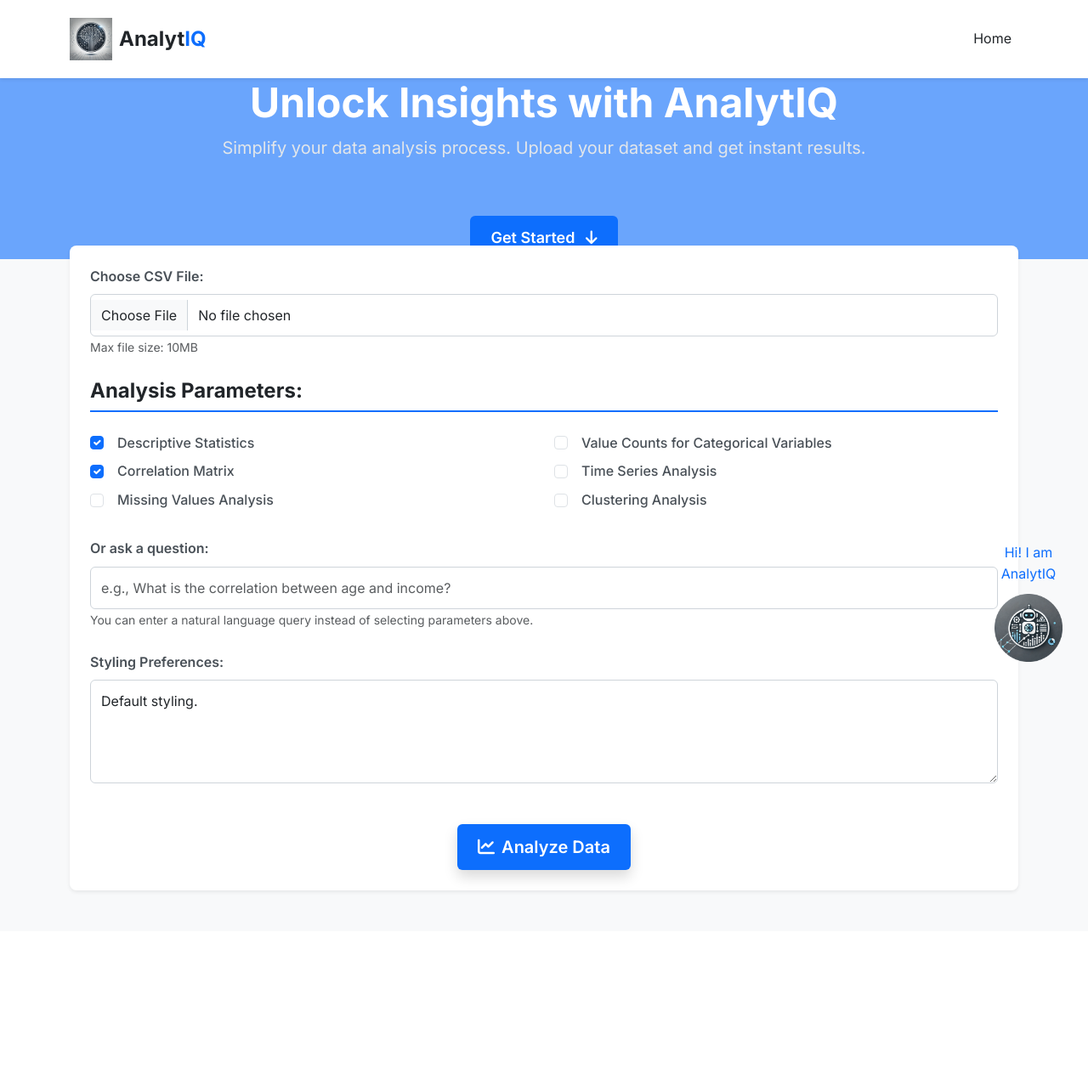
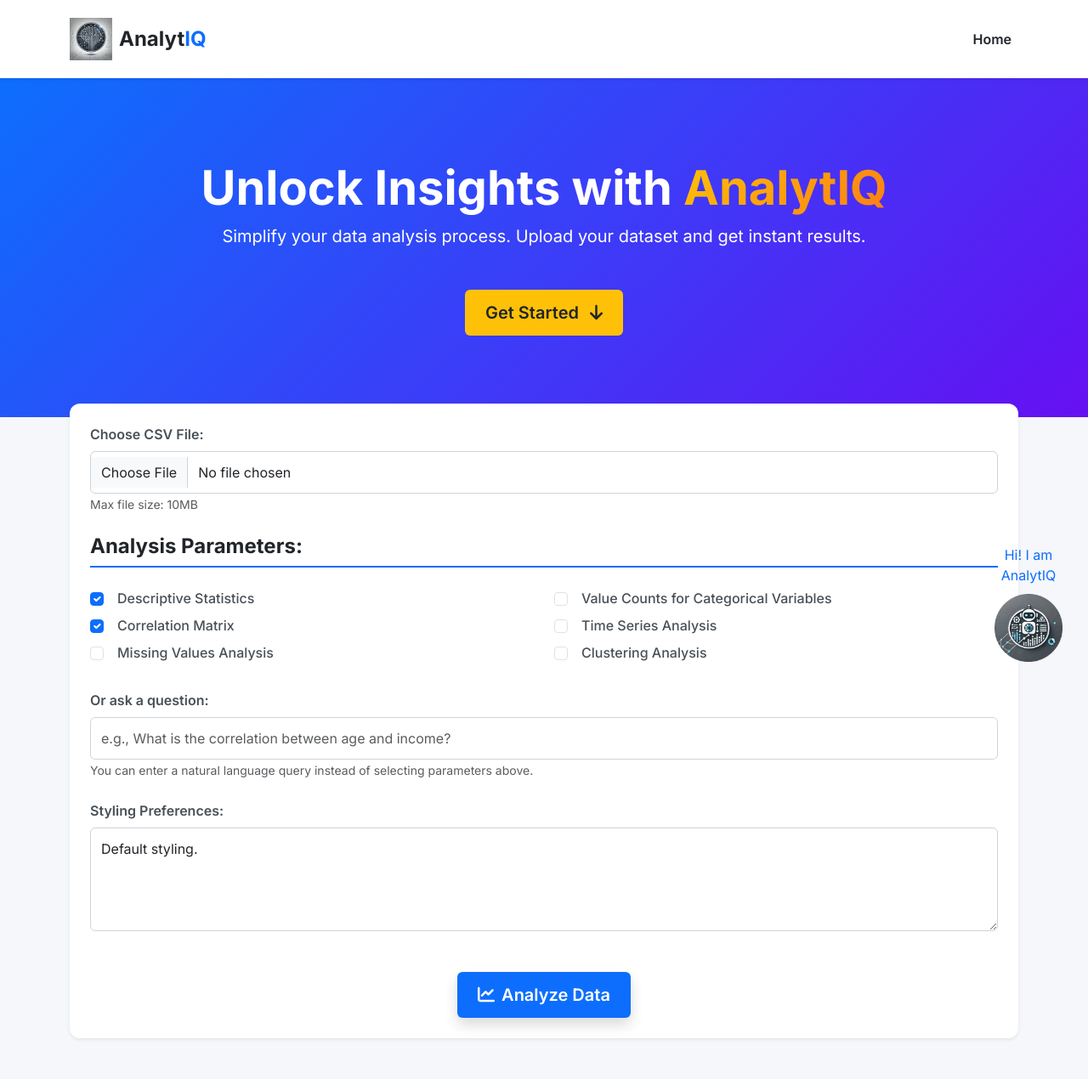
Before and after one commit to Engmhabib/AI-Powered-Data-Analysis-Platform-with-AnalytIQ, a Flask app: page / in a window 1280 px wide. Shown: the whole page at 85% size. Before the commit the page ends 1051 px from the top, so only its background shows below. Run offline with Flask 2, Linux system fonts and the light colour scheme.

Commit message:
Update styles.css

```diff
--- a/static/css/styles.css
+++ b/static/css/styles.css
@@ -4,11 +4,10 @@
 /* General styles */
 body {
     font-family: 'Inter', sans-serif;
-    background-color: #f8f9fa;
+    background-color: #f5f7fa;
     color: #212529;
     margin: 0;
     padding: 0;
-    line-height: 1.6;
 }
 
 /* Navbar */
@@ -28,47 +27,42 @@ body {
 
 .navbar-light .navbar-nav .nav-link {
     color: #212529;
+    margin-left: 1rem;
+}
+
+.navbar-light .navbar-nav .nav-link.active {
+    font-weight: 600;
 }
 
 /* Hero Section */
 .hero-section {
-    background: url('{{ url_for('static', filename='images/hero-bg.jpg') }}') no-repeat center center/cover;
+    background: linear-gradient(135deg, #0d6efd 0%, #6610f2 100%);
     color: white;
+    padding: 6rem 0;
     position: relative;
-    z-index: 1;
 }
 
-.hero-section::after {
-    content: '';
-    position: absolute;
-    top: 0;
-    left: 0;
-    width: 100%;
-    height: 100%;
-    background: rgba(13, 110, 253, 0.6);
-    z-index: -1;
-}
-
-.hero-section h1 {
-    font-size: 3rem;
-    font-weight: 700;
-}
-
-.hero-section .lead {
-    font-size: 1.25rem;
-    color: #e2e6ea;
+.hero-section .text-highlight {
+    background: linear-gradient(135deg, #ffc107 0%, #fd7e14 100%);
+    -webkit-background-clip: text;
+    -webkit-text-fill-color: transparent;
 }
 
 .hero-section .btn-primary {
-    padding: 0.75rem 1.5rem;
-    font-size: 1.125rem;
-    margin-top: 1rem;
+    background-color: #ffc107;
+    border-color: #ffc107;
+    color: #212529;
+}
+
+.hero-section .btn-primary:hover {
+    background-color: #e0a800;
+    border-color: #d39e00;
 }
 
 /* Card Styles */
 .card {
     border: none;
-    border-radius: 0.5rem;
+    border-radius: 0.75rem;
     background-color: #ffffff;
     padding: 2rem;
     margin-top: -4rem;
@@ -96,7 +90,7 @@ body {
 
 .form-control:focus {
     border-color: #0d6efd;
-    box-shadow: none;
+    box-shadow: 0 0 0 0.1rem rgba(13, 110, 253, 0.25);
 }
 
 .form-check-input {
```
